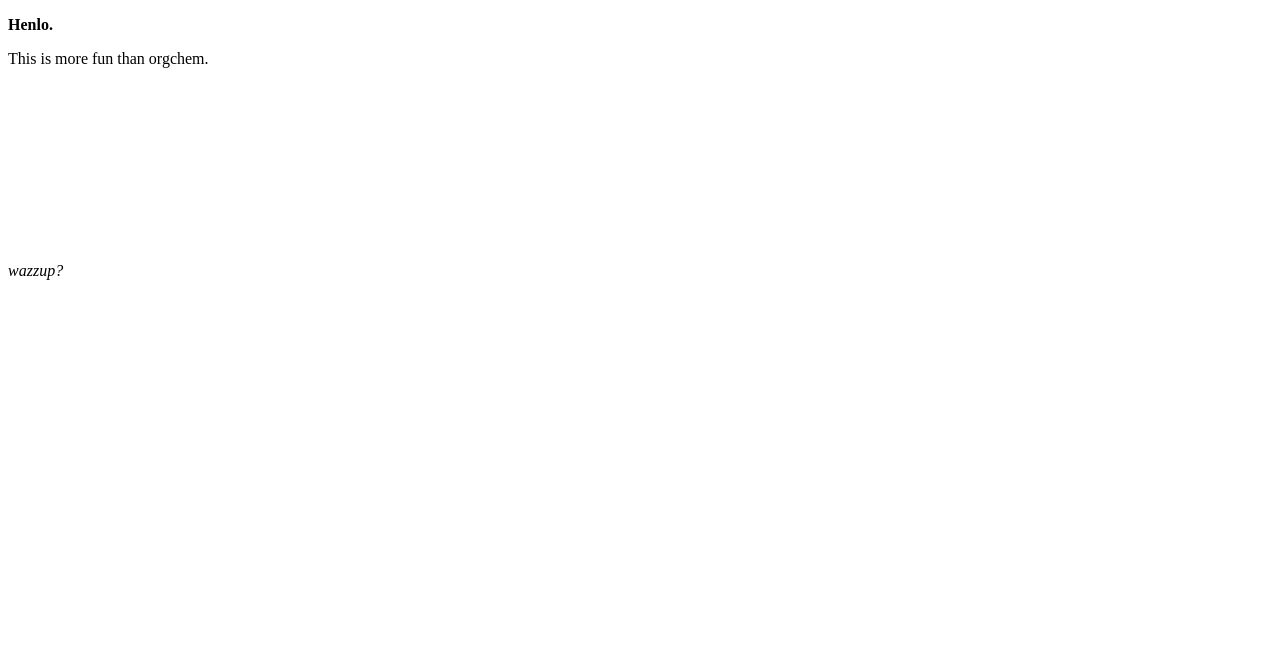
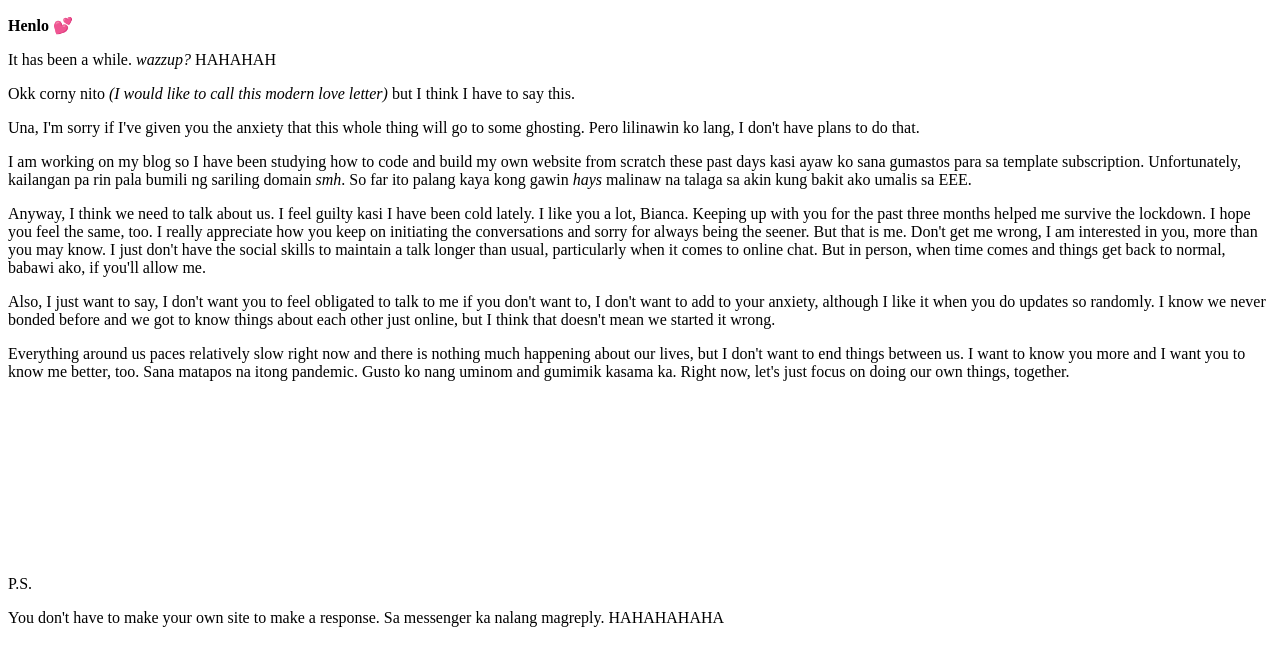
Before and after one commit to cjdimalaluan/cjdimalaluan, a plain HTML site: page index.html in a window 1280 px wide. Drawn offline with Linux system fonts and the light colour scheme.

Commit message:
Add files via upload

```diff
--- a/index.html
+++ b/index.html
@@ -6,11 +6,34 @@
 	<title> Hi </title>
 	</head>
 	<body>
-		<main> <p> <strong> Henlo.</strong> </p> <p>
+		<main>
+			<p> <strong> Henlo 💕 </strong> </p>
 
-		This is more fun than orgchem. </p></main>
+			<p> It has been a while. <em> wazzup? </em> HAHAHAH  </p>
+
+			<p> Okk corny nito <em>(I would like to call this modern love letter)</em> but I think I have to say this. </p>
+
+			<p> Una, I'm sorry if I've given you the anxiety  that this whole thing will go to some ghosting. Pero lilinawin ko lang, I don't have plans to do that. </p>
+
+
+			<p> I am working on my blog so I have been studying how to code and build my own website from scratch these past days kasi ayaw ko sana gumastos para sa template subscription. Unfortunately, kailangan pa rin pala bumili ng sariling domain <em>smh</em>. So far ito palang kaya kong gawin <EM>hays</EM>  malinaw na talaga sa akin kung bakit ako umalis sa EEE. </p>
+
+			<p> Anyway, I think we need to talk about us. I feel guilty kasi I have been cold lately. I like you a lot, Bianca. Keeping up with you for the past three months helped me survive the lockdown. I hope you feel the same, too. I really appreciate how you keep on initiating the conversations and sorry for always being the seener. But that is me. Don't get me wrong, I am interested in you, more than you may know. I just don't have the social skills to maintain a talk longer than usual, particularly when it comes to online chat. But in person, when time comes and things get back to normal, babawi ako, if you'll allow me.</p>
+
+			<p>Also, I just want to say, I don't want you to feel obligated to talk to me if you don't want to, I don't want to add to your anxiety, although I like it when you do updates so randomly. I know we never bonded before and we got to know things about each other just online, but I think that doesn't mean we started it wrong. </p>
+
+			<p> Everything around us paces relatively slow right now and there is nothing much happening about our lives, but I don't want to end things between us. I want to know you more and I want you to know me better, too. Sana matapos na itong pandemic. Gusto ko nang uminom and gumimik kasama ka. Right now, let's just focus on doing our own things, together.</p>
+
+
+
+
+
+
+		</main>
 		<br>
 		<br><br><br><br><br><br><br><br>
-		<footer><P> <em> wazzup?</em> </P></footer>
+		<footer><P> P.S. </P>
+			<p> You don't have to make your own site to make a response. Sa messenger ka nalang magreply. HAHAHAHAHA</p>
+</footer>
 	</body>
 </html>
```
